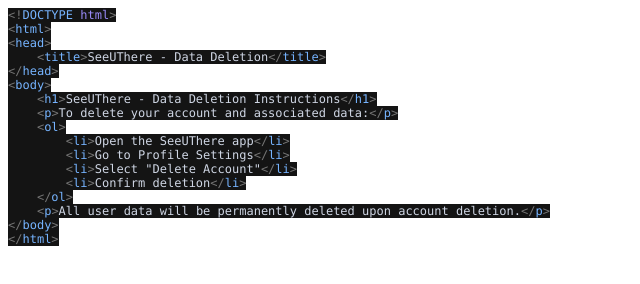
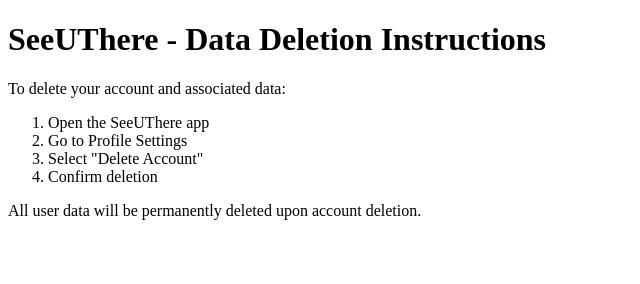
Before and after one commit to kuba9303/seeuthere-privacy, a plain HTML site: page index.html in a window 1280 px wide. Shown: the whole page, without its empty margins (0-640 px from the left). Drawn offline with Linux system fonts and the light colour scheme.

Commit message:
Update index.html

```diff
--- a/index.html
+++ b/index.html
@@ -1,38 +1,17 @@
-<!DOCTYPE html PUBLIC "-//W3C//DTD HTML 4.01//EN" "http://www.w3.org/TR/html4/strict.dtd">
+<!DOCTYPE html>
 <html>
 <head>
-  <meta http-equiv="Content-Type" content="text/html; charset=utf-8">
-  <meta http-equiv="Content-Style-Type" content="text/css">
-  <title></title>
-  <meta name="Generator" content="Cocoa HTML Writer">
-  <meta name="CocoaVersion" content="2575.4">
-  <style type="text/css">
-    p.p1 {margin: 0.0px 0.0px 0.0px 0.0px; font: 12.0px Menlo; color: #76b4ff; -webkit-text-stroke: #76b4ff}
-    p.p2 {margin: 0.0px 0.0px 0.0px 0.0px; font: 12.0px Menlo; color: #cfd6e4; -webkit-text-stroke: #cfd6e4}
-    span.s1 {font-kerning: none; color: #767676; background-color: #141414; -webkit-text-stroke: 0px #767676}
-    span.s2 {font-kerning: none; background-color: #141414}
-    span.s3 {font-kerning: none; color: #f8c762; background-color: #141414; -webkit-text-stroke: 0px #f8c762}
-    span.s4 {font-kerning: none; color: #998af8; background-color: #141414; -webkit-text-stroke: 0px #998af8}
-    span.s5 {font-kerning: none; color: #76b4ff; background-color: #141414; -webkit-text-stroke: 0px #76b4ff}
-  </style>
+    <title>SeeUThere - Data Deletion</title>
 </head>
 <body>
-<p class="p1"><span class="s1">&lt;!</span><span class="s2">DOCTYPE</span><span class="s3"> </span><span class="s4">html</span><span class="s1">&gt;</span></p>
-<p class="p1"><span class="s1">&lt;</span><span class="s2">html</span><span class="s1">&gt;</span></p>
-<p class="p1"><span class="s1">&lt;</span><span class="s2">head</span><span class="s1">&gt;</span></p>
-<p class="p2"><span class="s2"><span class="Apple-converted-space">    </span></span><span class="s1">&lt;</span><span class="s5">title</span><span class="s1">&gt;</span><span class="s2">SeeUThere - Data Deletion</span><span class="s1">&lt;/</span><span class="s5">title</span><span class="s1">&gt;</span></p>
-<p class="p1"><span class="s1">&lt;/</span><span class="s2">head</span><span class="s1">&gt;</span></p>
-<p class="p1"><span class="s1">&lt;</span><span class="s2">body</span><span class="s1">&gt;</span></p>
-<p class="p2"><span class="s2"><span class="Apple-converted-space">    </span></span><span class="s1">&lt;</span><span class="s5">h1</span><span class="s1">&gt;</span><span class="s2">SeeUThere - Data Deletion Instructions</span><span class="s1">&lt;/</span><span class="s5">h1</span><span class="s1">&gt;</span></p>
-<p class="p2"><span class="s2"><span class="Apple-converted-space">    </span></span><span class="s1">&lt;</span><span class="s5">p</span><span class="s1">&gt;</span><span class="s2">To delete your account and associated data:</span><span class="s1">&lt;/</span><span class="s5">p</span><span class="s1">&gt;</span></p>
-<p class="p2"><span class="s2"><span class="Apple-converted-space">    </span></span><span class="s1">&lt;</span><span class="s5">ol</span><span class="s1">&gt;</span></p>
-<p class="p2"><span class="s2"><span class="Apple-converted-space">        </span></span><span class="s1">&lt;</span><span class="s5">li</span><span class="s1">&gt;</span><span class="s2">Open the SeeUThere app</span><span class="s1">&lt;/</span><span class="s5">li</span><span class="s1">&gt;</span></p>
-<p class="p2"><span class="s2"><span class="Apple-converted-space">        </span></span><span class="s1">&lt;</span><span class="s5">li</span><span class="s1">&gt;</span><span class="s2">Go to Profile Settings</span><span class="s1">&lt;/</span><span class="s5">li</span><span class="s1">&gt;</span></p>
-<p class="p2"><span class="s2"><span class="Apple-converted-space">        </span></span><span class="s1">&lt;</span><span class="s5">li</span><span class="s1">&gt;</span><span class="s2">Select "Delete Account"</span><span class="s1">&lt;/</span><span class="s5">li</span><span class="s1">&gt;</span></p>
-<p class="p2"><span class="s2"><span class="Apple-converted-space">        </span></span><span class="s1">&lt;</span><span class="s5">li</span><span class="s1">&gt;</span><span class="s2">Confirm deletion</span><span class="s1">&lt;/</span><span class="s5">li</span><span class="s1">&gt;</span></p>
-<p class="p2"><span class="s2"><span class="Apple-converted-space">    </span></span><span class="s1">&lt;/</span><span class="s5">ol</span><span class="s1">&gt;</span></p>
-<p class="p2"><span class="s2"><span class="Apple-converted-space">    </span></span><span class="s1">&lt;</span><span class="s5">p</span><span class="s1">&gt;</span><span class="s2">All user data will be permanently deleted upon account deletion.</span><span class="s1">&lt;/</span><span class="s5">p</span><span class="s1">&gt;</span></p>
-<p class="p1"><span class="s1">&lt;/</span><span class="s2">body</span><span class="s1">&gt;</span></p>
-<p class="p1"><span class="s1">&lt;/</span><span class="s2">html</span><span class="s1">&gt;</span></p>
+    <h1>SeeUThere - Data Deletion Instructions</h1>
+    <p>To delete your account and associated data:</p>
+    <ol>
+        <li>Open the SeeUThere app</li>
+        <li>Go to Profile Settings</li>
+        <li>Select "Delete Account"</li>
+        <li>Confirm deletion</li>
+    </ol>
+    <p>All user data will be permanently deleted upon account deletion.</p>
 </body>
 </html>
```
